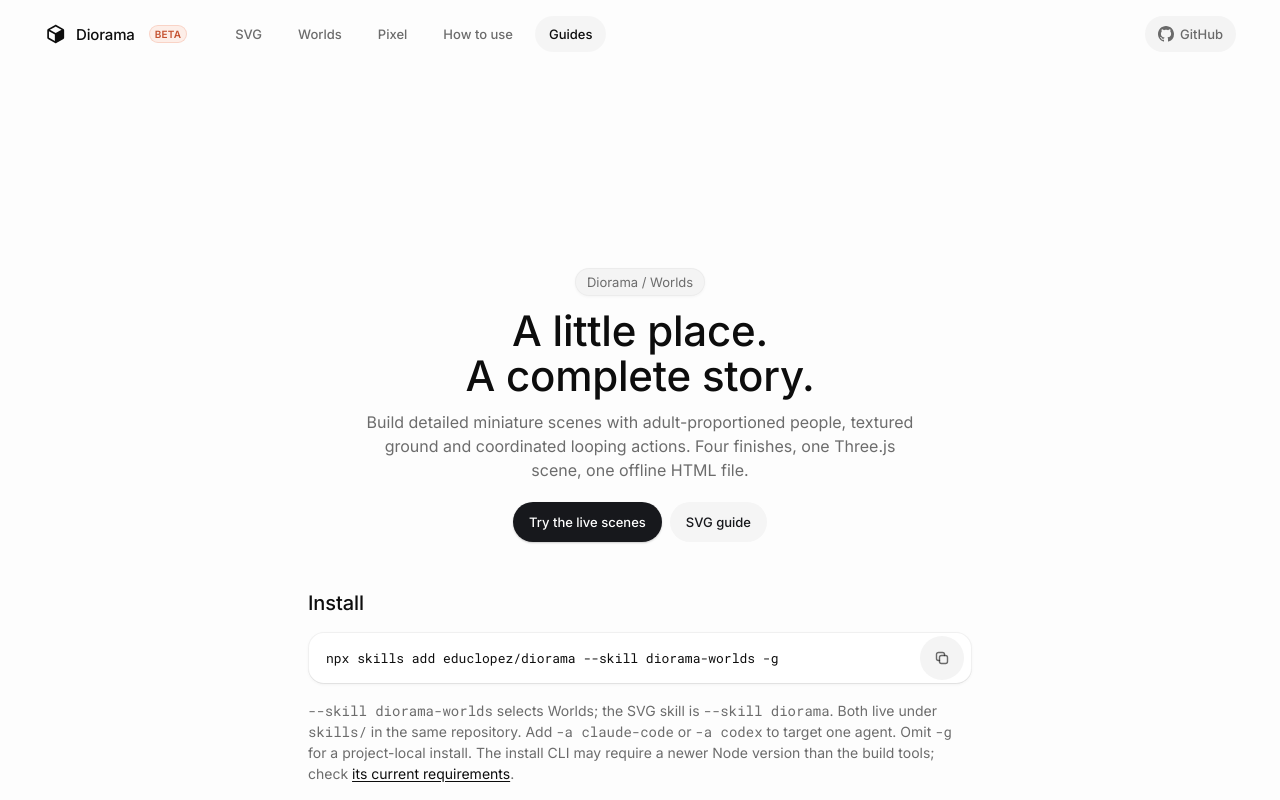
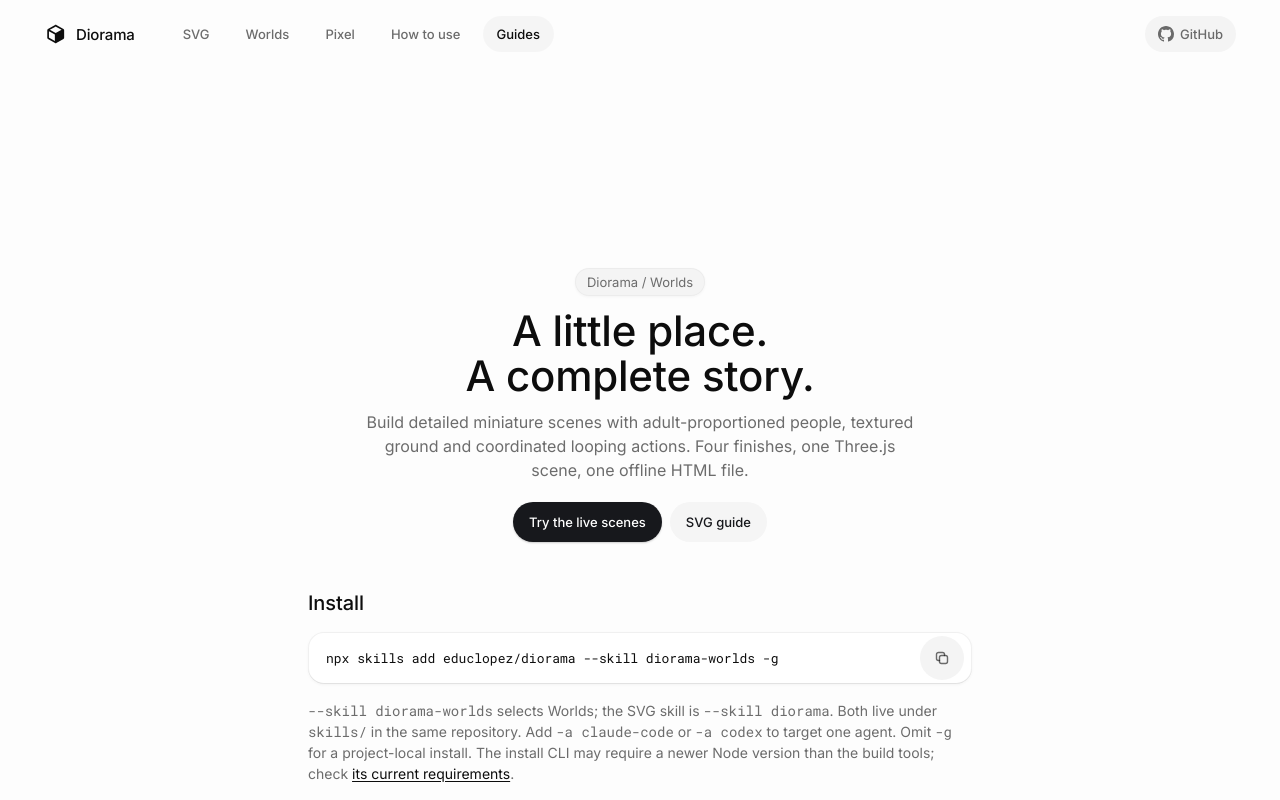
Before and after one commit to educlopez/diorama, a Next.js app in the folder apps/site/: page /docs/worlds in a window 1280 px wide. Shown: the top 800 px of the page. Built offline with nearby package versions, Linux system fonts and the light colour scheme.

Commit message:
chore: drop the Beta badge from the header

```diff
--- a/apps/site/app/globals.css
+++ b/apps/site/app/globals.css
@@ -66,8 +66,6 @@ a { color: inherit; }
 .badge { position: relative; z-index: 6; display: inline-flex; align-items: center; height: 28px; padding: 0 12px; border-radius: 24px; background: var(--color-chip); font-size: 13px; line-height: 24px; color: var(--color-muted); box-shadow: 0 1px 3px 0 rgba(0, 0, 0, 0.04), inset 0 0 0 1px rgba(0, 0, 0, 0.03); margin-bottom: 12px; }
 .badge-dim { color: var(--color-faint); margin-left: 4px; }
 .beta { display: inline-flex; align-items: center; height: 20px; padding: 0 8px; margin: 0 8px 0 -6px; border-radius: 20px; background: #fdeee8; color: #c4512f; box-shadow: inset 0 0 0 1px rgba(232, 113, 79, 0.22); font-size: 11px; font-weight: 600; letter-spacing: 0.02em; text-transform: uppercase; }
-.beta--sm { height: 18px; padding: 0 6px; margin: 0 0 0 6px; font-size: 10px; }
-@media (max-width: 520px) { .beta--sm { display: none; } }
 .title { position: relative; z-index: 6; margin: 0; font-size: 42px; font-weight: 500; line-height: 45px; letter-spacing: -0.21px; color: var(--color-text); max-width: 460px; }
 .subtitle { position: relative; z-index: 6; margin-top: 12px; max-width: 560px; font-size: 16px; font-weight: 400; line-height: 24px; color: var(--color-muted); }
 .cta-row { position: relative; z-index: 6; display: flex; align-items: center; justify-content: center; gap: 8px; margin-top: 20px; flex-wrap: wrap; }
--- a/apps/site/components/chrome.tsx
+++ b/apps/site/components/chrome.tsx
@@ -29,7 +29,6 @@ export function Topbar({ active }: { active?: "svg" | "how" | "docs" | "worlds"
           <a className="brand" href="/" aria-label="Diorama home">
             <span className="brand-mark"><Mark /></span>
             <span className="brand-word"><span>Diorama</span></span>
-            <span className="beta beta--sm">Beta</span>
           </a>
           <nav className="nav-menu" aria-label="Primary">
             <a className={`pill${active === "svg" ? " pill--active" : ""}`} href="/svg">SVG</a>
```
